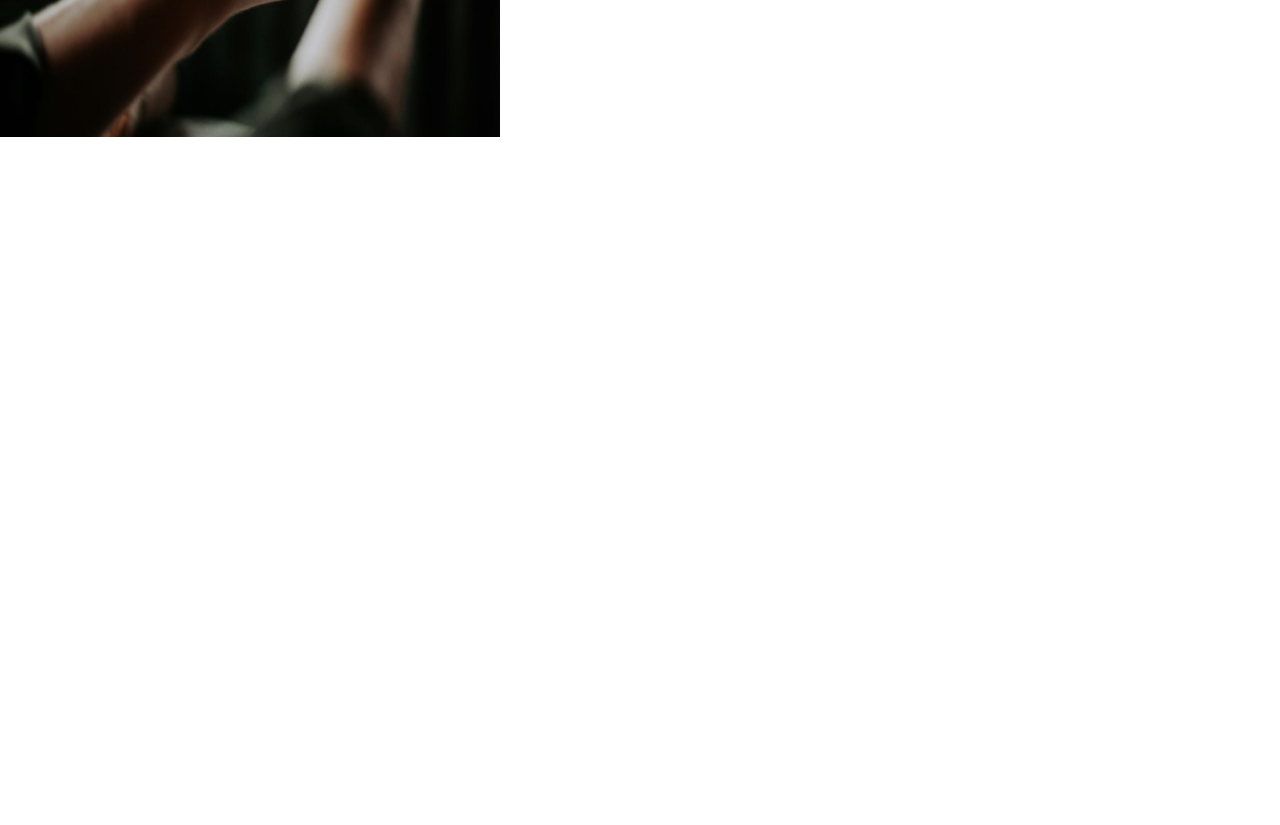
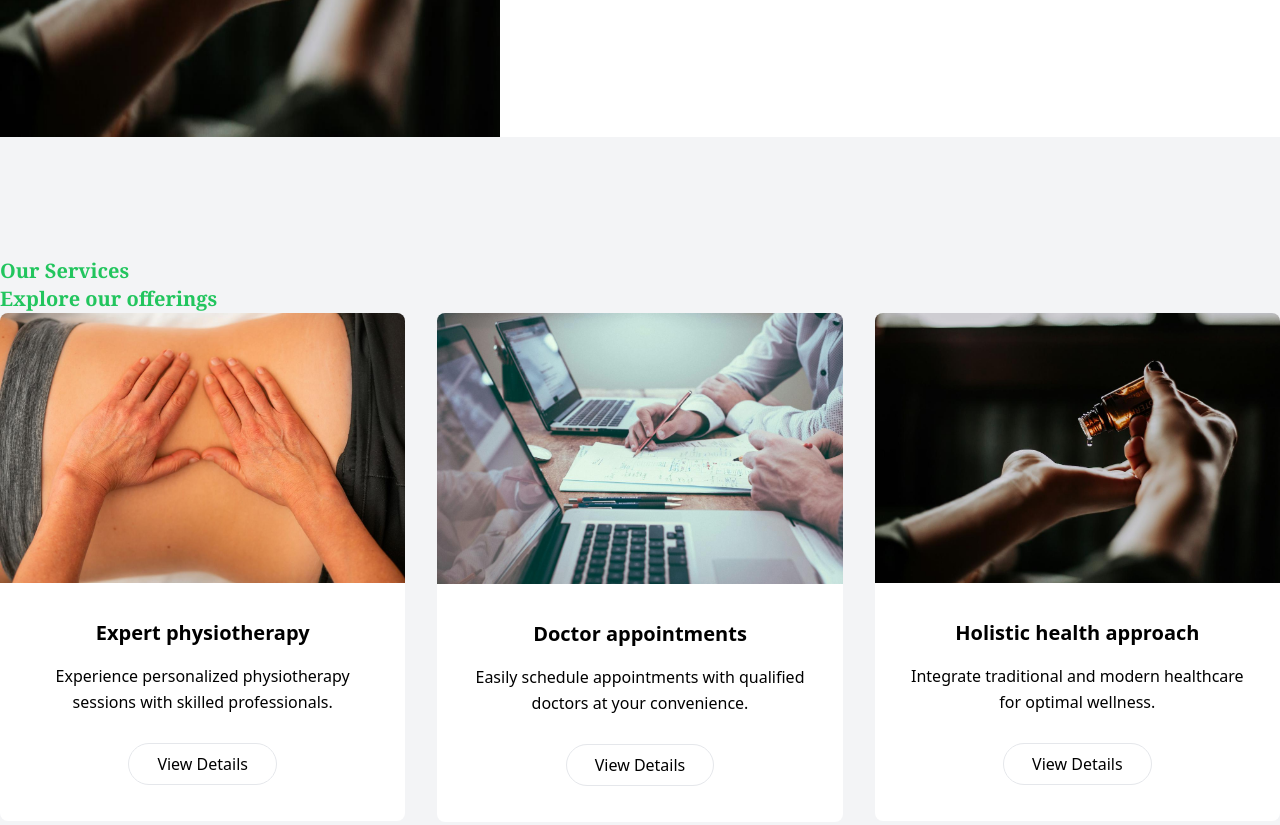
Before and after one commit to chefinazia/beyond, a React (Vite) app: page / in a window 1280 px wide. Shown: the part 1160-1985 px from the top of the page. Before the commit the page ends 1297 px from the top, so only its background shows below. Built offline with nearby package versions, Linux system fonts and the light colour scheme.

Commit message:
add our offerings code

```diff
--- a/src/App.jsx
+++ b/src/App.jsx
@@ -1,12 +1,14 @@
 import React from "react";
 import Services from "./Services";
 import AboutUs from "./AboutUs";
+import Offerings from "./Offerings"
 
 const App = () => {
     return (
         <div className="flex flex-wrap">
             <Services/>
             <AboutUs/>
+            <Offerings/>
         </div>
     );
 }
--- /dev/null
+++ b/src/Offerings.jsx
@@ -0,0 +1,170 @@
+import React from "react";
+
+const Offerings = () => {
+  return (
+    <div className="w-full pt-20 lg:pt-[120px] pb-10 lg:pb-20 bg-[#F3F4F6]">
+      <h2 className="text-xl font-serif font-bold text-green-500 text-left left-2">
+        Our Services
+      </h2>
+      <h2 className="text-xl font-serif font-bold text-green-500 text-left left-2">
+        Explore our offerings
+      </h2>
+      <div className="container">
+        <div className="flex flex-wrap -mx-4">
+          <div className="w-full md:w-1/2 xl:w-1/3 px-4">
+            <div className="bg-white rounded-lg overflow-hidden mb-10">
+              <img
+                src="../images/8822eb92-77fa-11ef-9cf8-0242ac110002-jpg-regular_image.jpeg"
+                alt="image"
+                className="w-full"
+              />
+              <div className="p-8 sm:p-9 md:p-7 xl:p-9 text-center">
+                <h3>
+                  <a
+                    href="javascript:void(0)"
+                    className="
+                                font-semibold
+                                text-dark text-xl
+                                sm:text-[22px]
+                                md:text-xl
+                                lg:text-[22px]
+                                xl:text-xl
+                                2xl:text-[22px]
+                                mb-4
+                                block
+                                hover:text-primary
+                                "
+                  >
+                    Expert physiotherapy
+                  </a>
+                </h3>
+                <p className="text-base text-body-color leading-relaxed mb-7">
+                  Experience personalized physiotherapy sessions with skilled
+                  professionals.
+                </p>
+                <a
+                  href="javascript:void(0)"
+                  className="
+                             inline-block
+                             py-2
+                             px-7
+                             border border-[#E5E7EB]
+                             rounded-full
+                             text-base text-body-color
+                             font-medium
+                             hover:border-primary hover:bg-primary hover:text-white
+                             transition
+                             "
+                >
+                  View Details
+                </a>
+              </div>
+            </div>
+          </div>
+          <div className="w-full md:w-1/2 xl:w-1/3 px-4">
+            <div className="bg-white rounded-lg overflow-hidden mb-10">
+              <img
+                src="../images/88bdebec-77fa-11ef-9cf8-0242ac110002-jpg-regular_image.jpeg"
+                alt="image"
+                className="w-full"
+              />
+              <div className="p-8 sm:p-9 md:p-7 xl:p-9 text-center">
+                <h3>
+                  <a
+                    href="javascript:void(0)"
+                    className="
+                                font-semibold
+                                text-dark text-xl
+                                sm:text-[22px]
+                                md:text-xl
+                                lg:text-[22px]
+                                xl:text-xl
+                                2xl:text-[22px]
+                                mb-4
+                                block
+                                hover:text-primary
+                                "
+                  >
+                    Doctor appointments
+                  </a>
+                </h3>
+                <p className="text-base text-body-color leading-relaxed mb-7">
+                  Easily schedule appointments with qualified doctors at your
+                  convenience.
+                </p>
+                <a
+                  href="javascript:void(0)"
+                  className="
+                             inline-block
+                             py-2
+                             px-7
+                             border border-[#E5E7EB]
+                             rounded-full
+                             text-base text-body-color
+                             font-medium
+                             hover:border-primary hover:bg-primary hover:text-white
+                             transition
+                             "
+                >
+                  View Details
+                </a>
+              </div>
+            </div>
+          </div>
+          <div className="w-full md:w-1/2 xl:w-1/3 px-4">
+            <div className="bg-white rounded-lg overflow-hidden mb-10">
+              <img
+                src="../images/88026ba6-77fa-11ef-9cf8-0242ac110002-jpg-regular_image.jpeg"
+                alt="image"
+                className="w-full"
+              />
+              <div className="p-8 sm:p-9 md:p-7 xl:p-9 text-center">
+                <h3>
+                  <a
+                    href="javascript:void(0)"
+                    className="
+                                font-semibold
+                                text-dark text-xl
+                                sm:text-[22px]
+                                md:text-xl
+                                lg:text-[22px]
+                                xl:text-xl
+                                2xl:text-[22px]
+                                mb-4
+                                block
+                                hover:text-primary
+                                "
+                  >
+                    Holistic health approach
+                  </a>
+                </h3>
+                <p className="text-base text-body-color leading-relaxed mb-7">
+                  Integrate traditional and modern healthcare for optimal
+                  wellness.
+                </p>
+                <a
+                  href="javascript:void(0)"
+                  className="
+                             inline-block
+                             py-2
+                             px-7
+                             border border-[#E5E7EB]
+                             rounded-full
+                             text-base text-body-color
+                             font-medium
+                             hover:border-primary hover:bg-primary hover:text-white
+                             transition
+                             "
+                >
+                  View Details
+                </a>
+              </div>
+            </div>
+          </div>
+        </div>
+      </div>
+    </div>
+  );
+};
+
+export default Offerings;
```
Also changed, not shown: images/8822eb92-77fa-11ef-9cf8-0242ac110002-jpg-regular_image.jpeg (added), images/88bdebec-77fa-11ef-9cf8-0242ac110002-jpg-regular_image.jpeg (added).
